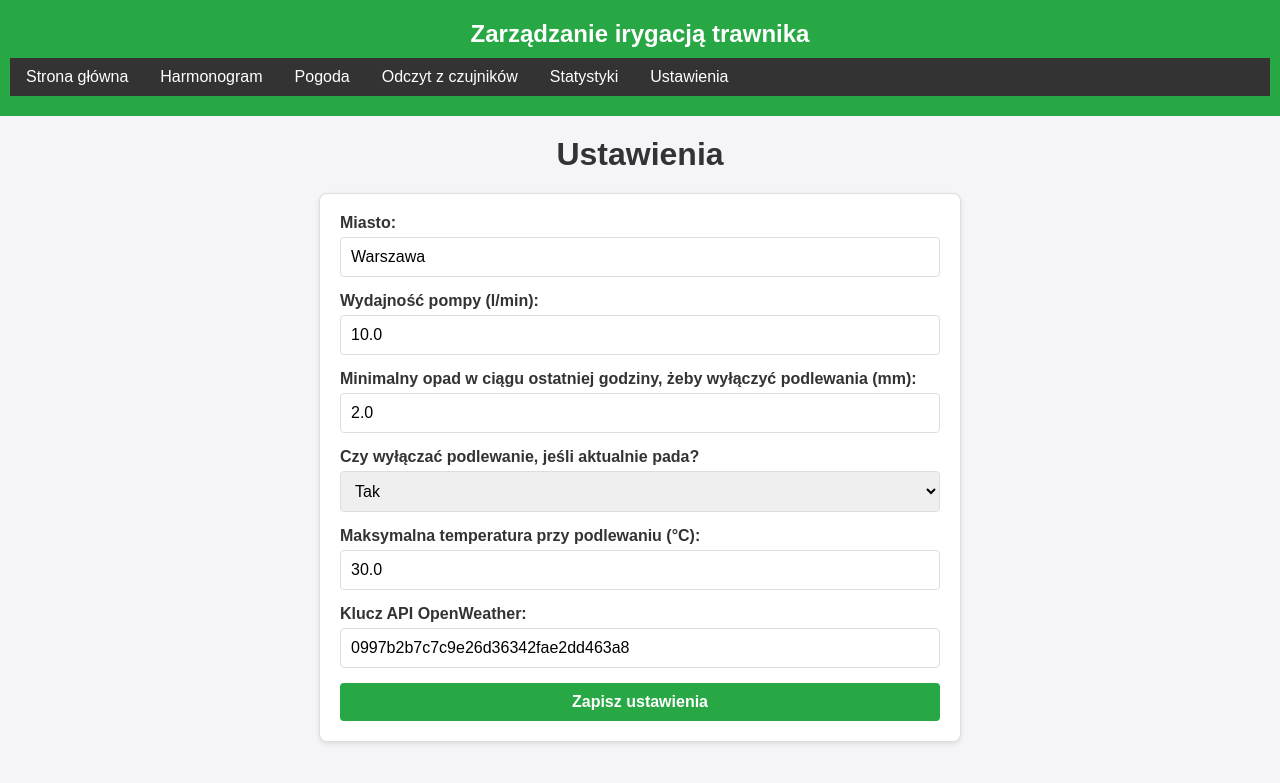
After one commit to Pwlklr/EmbededSystemsIrigation, a Django app: page /settings/ in a window 1280 px wide. The commit adds this page. Shown: the top 783 px of the page. Run offline with Django 4.2, Linux system fonts and the light colour scheme.

Commit message:
Dodanie ustawien, naprawa kalendarza

```diff
--- /dev/null
+++ b/aplikacja/settings.json
@@ -0,0 +1,9 @@
+{
+    "pump_efficiency": 10.0,
+    "city": "Warszawa",
+    "watering_duration": 15,
+    "min_rain": 2.0,
+    "disable_on_rain": true,
+    "max_temp": 30.0,
+    "OPENWEATHER_API_KEY": "0997b2b7c7c9e26d36342fae2dd463a8"
+}
--- a/aplikacja/static/style.css
+++ b/aplikacja/static/style.css
@@ -184,7 +118,143 @@ nav a:hover {
     background-color: #e6f7ff;
 }
 
-  /* Formularz kalendarza (Usuwanie zbędnych stylów) */
-  #calendar, .schedule-form { /* Remove unused styles */
-    display: none;
-  }
+/* Formularz i kalendarz */
+.schedule-form {
+    max-width: 600px;
+    margin: 25px auto;
+    text-align: left;
+    background-color: white;
+    border: 1px solid #ddd;
+    border-radius: 8px;
+    padding: 20px;
+    box-shadow: 0 2px 5px rgba(0, 0, 0, 0.1);
+}
+
+.schedule-form h2 {
+    margin-bottom: 20px;
+    font-size: 1.5rem;
+    color: #4CAF50;
+    text-align: center;
+}
+
+.schedule-form label {
+    display: block;
+    font-weight: bold;
+    margin-bottom: 5px;
+    color: #333;
+}
+
+.schedule-form input,
+.schedule-form select {
+    width: 100%;
+    padding: 10px;
+    font-size: 1rem;
+    border: 1px solid #ddd;
+    border-radius: 4px;
+    margin-bottom: 15px;
+}
+
+.schedule-form input:focus,
+.schedule-form select:focus {
+    border-color: #4CAF50;
+    outline: none;
+    box-shadow: 0 0 5px rgba(76, 175, 80, 0.5);
+}
+
+.schedule-form button {
+    padding: 10px 20px;
+    background-color: #4CAF50;
+    color: white;
+    border: none;
+    border-radius: 4px;
+    font-size: 1rem;
+    font-weight: bold;
+    cursor: pointer;
+    transition: background-color 0.3s ease;
+    margin-bottom: 10px;
+}
+
+.schedule-form button:hover {
+    background-color: #367c39;
+}
+
+#calendar {
+    max-width: 900px;
+    margin: 20px auto;
+    font-family: 'Segoe UI', Tahoma, Geneva, Verdana, sans-serif;
+}
+
+.fc-event {
+    background-color: #4CAF50;
+    border-color: #367c39;
+    color: white;
+}
+
+/* Opcjonalnie: Zmiana koloru tła na hover */
+.fc-event:hover {
+    background-color: #367c39; /* Ciemniejszy zielony przy najechaniu */
+    border-color: #2e6d32;
+}
+
+/* Formularz ustawień */
+.settings-form {
+    max-width: 600px;
+    margin: 20px auto;
+    text-align: left;
+    background-color: white;
+    border: 1px solid #ddd;
+    border-radius: 8px;
+    padding: 20px;
+    box-shadow: 0 2px 5px rgba(0, 0, 0, 0.1);
+}
+
+.settings-form h1 {
+    margin-bottom: 20px;
+    font-size: 1.8rem;
+    color: #28a745;
+    text-align: center;
+}
+
+.settings-form .form-group {
+    margin-bottom: 15px;
+}
+
+.settings-form label {
+    display: block;
+    font-weight: bold;
+    margin-bottom: 5px;
+    color: #333;
+}
+
+.settings-form input,
+.settings-form select {
+    width: 100%;
+    padding: 10px;
+    font-size: 16px;
+    border: 1px solid #ddd;
+    border-radius: 4px;
+    box-sizing: border-box;
+}
+
+.settings-form input:focus,
+.settings-form select:focus {
+    border-color: #28a745;
+    outline: none;
+    box-shadow: 0 0 5px rgba(40, 167, 69, 0.5);
+}
+
+.settings-form button {
+    width: 100%;
+    padding: 10px;
+    background-color: #28a745;
+    color: white;
+    border: none;
+    border-radius: 4px;
+    font-size: 16px;
+    font-weight: bold;
+    cursor: pointer;
+}
+
+.settings-form button:hover {
+    background-color: #218838;
+}
--- /dev/null
+++ b/aplikacja/templates/settings_page.html
@@ -0,0 +1,57 @@
+{% load static %}
+
+<!DOCTYPE html>
+<html lang="pl">
+
+<head>
+    <meta charset="UTF-8">
+    <meta name="viewport" content="width=device-width, initial-scale=1.0">
+    <title>Ustawienia</title>
+    <link rel="stylesheet" href="{% static 'style.css' %}">
+</head>
+
+<body>
+    {% include 'header.html' %}
+    <main>
+        <h1>Ustawienia</h1>
+        <form class="settings-form" method="POST" action="/settings/">
+            {% csrf_token %}
+            <div class="form-group">
+                <label for="city">Miasto:</label>
+                <input type="text" id="city" name="city" value="{{ settings.city }}" required>
+            </div>
+
+            <div class="form-group">
+                <label for="pump_efficiency">Wydajność pompy (l/min):</label>
+                <input type="number" id="pump_efficiency" name="pump_efficiency" value="{{ settings.pump_efficiency }}" step="0.1" required>
+            </div>
+
+            <div class="form-group">
+                <label for="min_rain">Minimalny opad w ciągu ostatniej godziny, żeby wyłączyć podlewania (mm):</label>
+                <input type="number" id="min_rain" name="min_rain" value="{{ settings.min_rain }}" step="0.1" required>
+            </div>
+
+            <div class="form-group">
+                <label for="disable_on_rain">Czy wyłączać podlewanie, jeśli aktualnie pada?</label>
+                <select id="disable_on_rain" name="disable_on_rain">
+                    <option value="true" {% if settings.disable_on_rain %}selected{% endif %}>Tak</option>
+                    <option value="false" {% if not settings.disable_on_rain %}selected{% endif %}>Nie</option>
+                </select>
+            </div>
+
+            <div class="form-group">
+                <label for="max_temp">Maksymalna temperatura przy podlewaniu (°C):</label>
+                <input type="number" id="max_temp" name="max_temp" value="{{ settings.max_temp }}" step="0.1" required>
+            </div>
+
+            <div class="form-group">
+                <label for="openweather_api_key">Klucz API OpenWeather:</label>
+                <input type="text" id="openweather_api_key" name="openweather_api_key" value="{{ settings.OPENWEATHER_API_KEY }}" required>
+            </div>
+
+            <button type="submit" class="button">Zapisz ustawienia</button>
+        </form>
+    </main>
+</body>
+
+</html>
--- a/aplikacja/urls.py
+++ b/aplikacja/urls.py
@@ -26,6 +26,7 @@ urlpatterns = [
     path('weather/', views.weather_view, name='weather'),
     path('sensor/', views.sensor_view, name='sensor'),
     path('delete_events/', views.delete_events, name='delete_events'),
+    path('settings/', views.settings_view, name='settings'),
     path('test/', views.test_view, name='test'),
 
 ]
--- a/aplikacja/views.py
+++ b/aplikacja/views.py
@@ -1,5 +1,6 @@
 from django.shortcuts import render, redirect
 from . import models
+from . import utils
 from django.utils.dateparse import parse_datetime
 from django.contrib import admin
 import requests
@@ -63,43 +64,53 @@ def schedule_view(request):
     'end': event.end.isoformat()
     } for event in events]
 
+    print(f"Events_debug{events_json}")
+
     return render(request, 'schedule_page.html', {'events': events_json})
 
-# Funkcja do pobierania danych o pogodzie
-def get_weather_data(city):
-    # Użyj swojego klucza API, który otrzymałeś z OpenWeatherMap
-    api_key = settings.OPENWEATHER_API_KEY
-    base_url = "http://api.openweathermap.org/data/2.5/weather?"
+def settings_view(request):
+    try:
+        settings = utils.load_settings()
+    except FileNotFoundError:
+        return render(
+            request,
+            "error.html",
+            {"message": "Plik ustawień nie został znaleziony. Skontaktuj się z administratorem."},
+        )
+    except ValueError:
+        return render(
+            request,
+            "error.html",
+            {"message": "Plik ustawień jest uszkodzony. Skontaktuj się z administratorem."},
+        )
 
-    # Tworzenie pełnego URL z nazwą miasta i kluczem API
-    url = f"{base_url}q={city}&appid={api_key}&units=metric&lang=pl"
+    if request.method == "POST":
+        try:
+            # Aktualizacja ustawień z formularza
+            settings["pump_efficiency"] = float(request.POST.get("pump_efficiency", settings["pump_efficiency"]))
+            settings["city"] = request.POST.get("city", settings["city"])
+            settings["watering_duration"] = int(request.POST.get("watering_duration", settings["watering_duration"]))
+            settings["min_rain"] = float(request.POST.get("min_rain", settings.get("min_rain", 0)))
+            settings["disable_on_rain"] = request.POST.get("disable_on_rain", "false") == "true"
+            settings["max_temp"] = float(request.POST.get("max_temp", settings.get("max_temp", 35)))
+            settings["OPENWEATHER_API_KEY"] = request.POST.get("openweather_api_key", settings["OPENWEATHER_API_KEY"])
 
-    # Wykonaj zapytanie GET do API
-    response = requests.get(url)
+            # Zapis ustawień
+            utils.save_settings(settings)
+            return redirect("settings")
+        except (ValueError, TypeError) as e:
+            # Jeśli coś poszło nie tak, zwróć błąd na stronie
+            return render(
+                request,
+                "error.html",
+                {"message": f"Niepoprawne dane w formularzu: {e}. Sprawdź i spróbuj ponownie."},
+            )
 
-    # Jeśli odpowiedź jest poprawna (status 200)
-    if response.status_code == 200:
-        data = response.json()
-
-        # Wydobywanie interesujących danych z odpowiedzi
-        weather = {
-            'city': data['name'],
-            'temperature': data['main']['temp'],
-            'description': data['weather'][0]['description'],
-            'humidity': data['main']['humidity'],
-            'wind_speed': data['wind']['speed'],
-            'rain': data.get('rain', {}).get('1h', 0)
-        }
-
-        return weather
-    else:
-        # Jeśli wystąpił błąd (np. złe miasto)
-        return None
+    return render(request, "settings_page.html", {"settings": settings})
 
 
 def weather_view(request):
-    city = 'Poznan'
-    weather_data = get_weather_data(city)
+    weather_data = utils.get_weather_data()
 
     return render(request, 'weather_page.html', {'weather': weather_data})
 
```
Also changed, not shown: other parts of aplikacja/static/style.css (+0 -66 lines), aplikacja/templates/schedule_page.html (+23 -10 lines), aplikacja/utils.py (added, +59 -0 lines).
